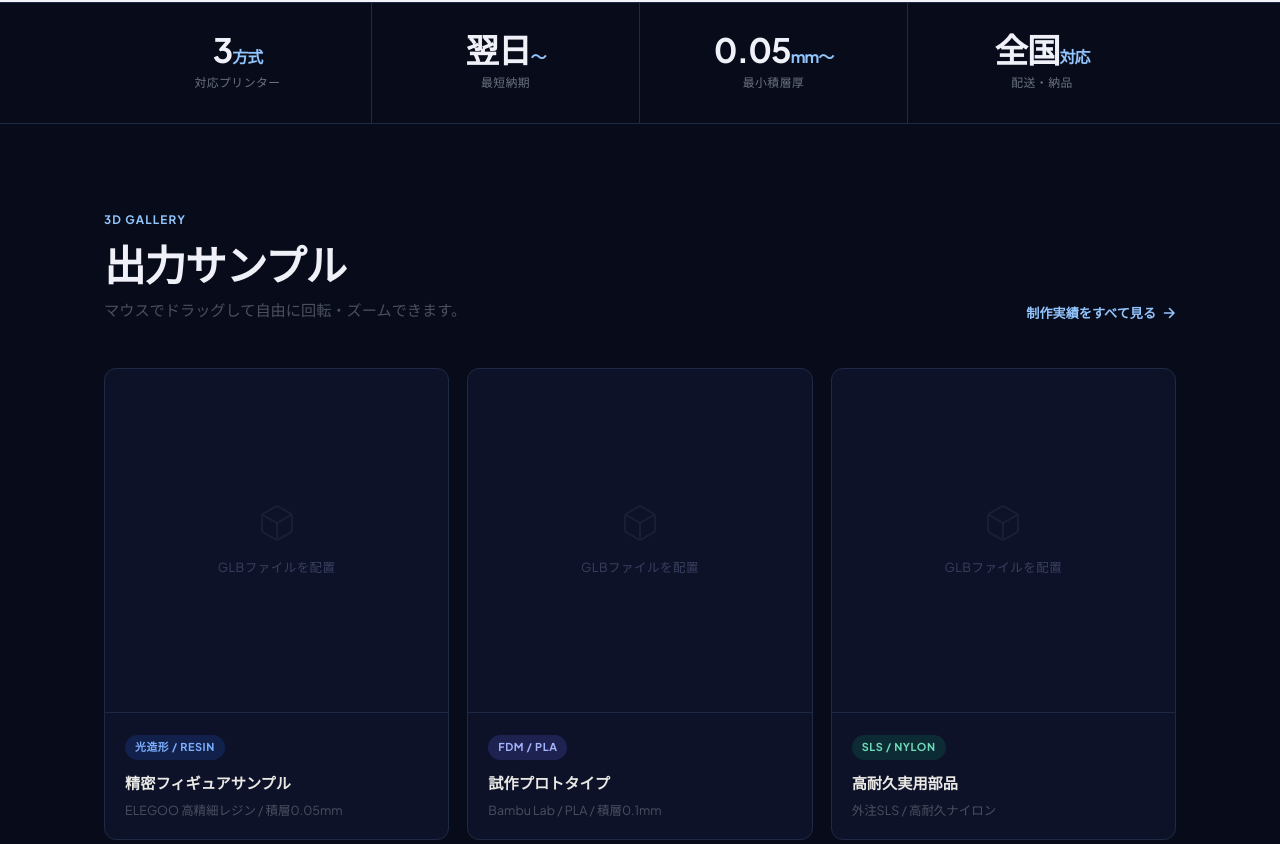
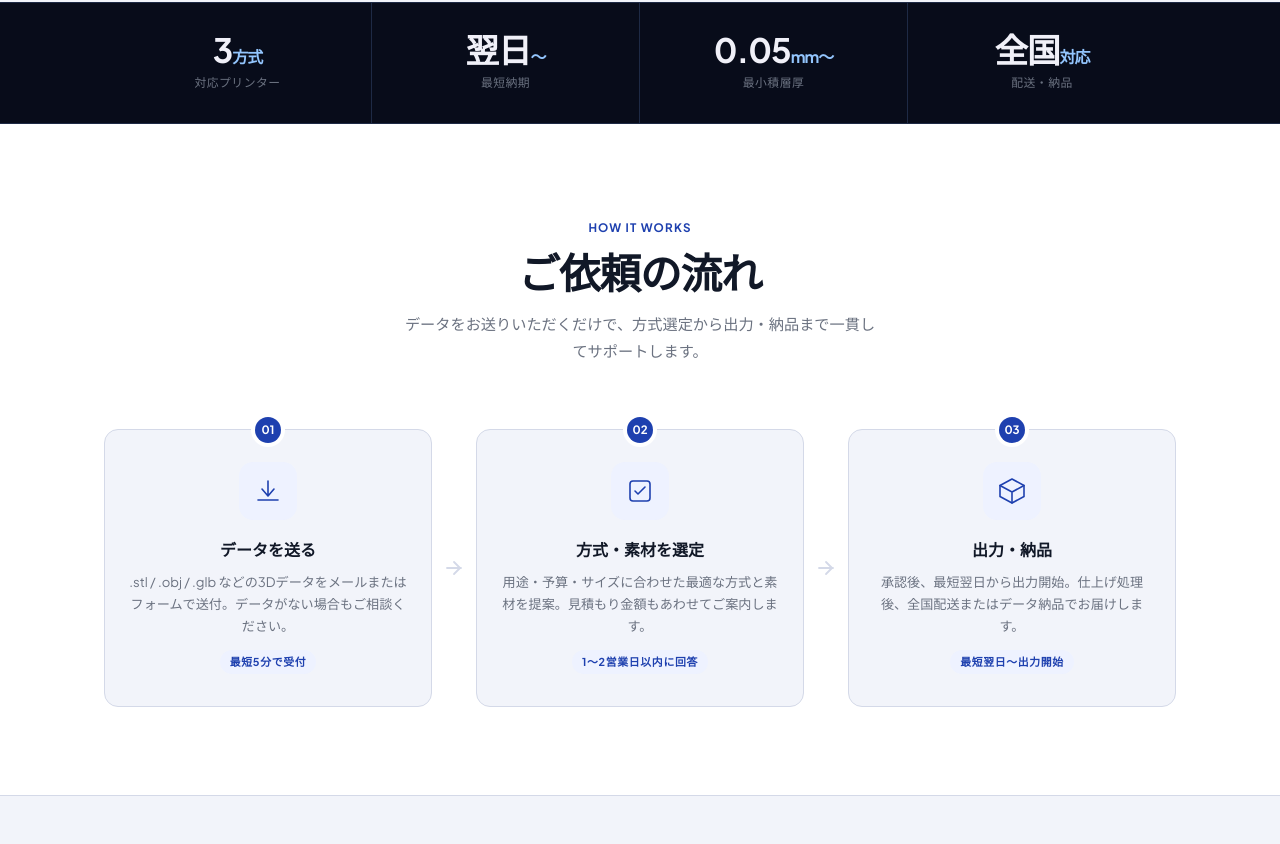
Before and after one commit to CRYSTALIZEKOBE/crystalizekobe, a website: page index.html in a window 1280 px wide. Shown: the part 799-1643 px from the top of the page. Drawn offline with Linux system fonts and the light colour scheme; some packages are replaced by stand-ins of ours; a script that the page names is missing.

Commit message:
Update index.html

```diff
--- a/index.html
+++ b/index.html
@@ -418,49 +418,6 @@ footer{background:var(--dark);padding:0;color:#9CA3AF}
   </div>
 </div>
 
-<!-- ══════════ GALLERY ══════════ -->
-<section class="gallery" id="gallery">
-  <div class="container">
-    <div class="gallery-hd">
-      <div>
-        <span class="label">3D Gallery</span>
-        <h2 class="section-head">出力サンプル</h2>
-        <p class="section-sub">マウスでドラッグして自由に回転・ズームできます。</p>
-      </div>
-      <a href="portfolio.html" style="display:inline-flex;align-items:center;gap:6px;font-size:.82rem;font-weight:600;color:#93C5FD;transition:opacity .15s" onmouseover="this.style.opacity='.7'" onmouseout="this.style.opacity='1'">
-        制作実績をすべて見る
-        <svg width="14" height="14" viewBox="0 0 14 14" fill="none"><path d="M2.5 7h9M7.5 2.5l4.5 4.5-4.5 4.5" stroke="currentColor" stroke-width="1.6" stroke-linecap="round" stroke-linejoin="round"/></svg>
-      </a>
-    </div>
-    <div class="gallery-grid">
-      <div class="mv-card">
-        <div class="mv-wrap">
-          <model-viewer class="gallery-mv" src="models/figure-sample.glb" alt="光造形サンプル" camera-controls touch-action="pan-y" auto-rotate auto-rotate-delay="1500" rotation-per-second="30deg" shadow-intensity="0.8" environment-image="neutral" loading="lazy" ar>
-            <div slot="poster" class="mv-poster"><svg width="40" height="40" viewBox="0 0 24 24" fill="none" stroke="currentColor" stroke-width="1.2"><path d="M21 16V8a2 2 0 00-1-1.73l-7-4a2 2 0 00-2 0l-7 4A2 2 0 003 8v8a2 2 0 001 1.73l7 4a2 2 0 002 0l7-4A2 2 0 0021 16z"/><path d="M3.27 6.96L12 12.01l8.73-5.05M12 22.08V12"/></svg><span>GLBファイルを配置</span></div>
-          </model-viewer>
-        </div>
-        <div class="mv-info"><span class="mv-tag tag-resin">光造形 / Resin</span><h3>精密フィギュアサンプル</h3><p>ELEGOO 高精細レジン / 積層0.05mm</p></div>
-      </div>
-      <div class="mv-card">
-        <div class="mv-wrap">
-          <model-viewer class="gallery-mv" src="models/prototype-part.glb" alt="FDMサンプル" camera-controls touch-action="pan-y" auto-rotate auto-rotate-delay="1500" rotation-per-second="30deg" shadow-intensity="0.8" environment-image="neutral" loading="lazy" ar>
-            <div slot="poster" class="mv-poster"><svg width="40" height="40" viewBox="0 0 24 24" fill="none" stroke="currentColor" stroke-width="1.2"><path d="M21 16V8a2 2 0 00-1-1.73l-7-4a2 2 0 00-2 0l-7 4A2 2 0 003 8v8a2 2 0 001 1.73l7 4a2 2 0 002 0l7-4A2 2 0 0021 16z"/><path d="M3.27 6.96L12 12.01l8.73-5.05M12 22.08V12"/></svg><span>GLBファイルを配置</span></div>
-          </model-viewer>
-        </div>
-        <div class="mv-info"><span class="mv-tag tag-fdm">FDM / PLA</span><h3>試作プロトタイプ</h3><p>Bambu Lab / PLA / 積層0.1mm</p></div>
-      </div>
-      <div class="mv-card">
-        <div class="mv-wrap">
-          <model-viewer class="gallery-mv" src="models/durable-part.glb" alt="SLSサンプル" camera-controls touch-action="pan-y" auto-rotate auto-rotate-delay="1500" rotation-per-second="30deg" shadow-intensity="0.8" environment-image="neutral" loading="lazy" ar>
-            <div slot="poster" class="mv-poster"><svg width="40" height="40" viewBox="0 0 24 24" fill="none" stroke="currentColor" stroke-width="1.2"><path d="M21 16V8a2 2 0 00-1-1.73l-7-4a2 2 0 00-2 0l-7 4A2 2 0 003 8v8a2 2 0 001 1.73l7 4a2 2 0 002 0l7-4A2 2 0 0021 16z"/><path d="M3.27 6.96L12 12.01l8.73-5.05M12 22.08V12"/></svg><span>GLBファイルを配置</span></div>
-          </model-viewer>
-        </div>
-        <div class="mv-info"><span class="mv-tag tag-sls">SLS / Nylon</span><h3>高耐久実用部品</h3><p>外注SLS / 高耐久ナイロン</p></div>
-      </div>
-    </div>
-  </div>
-</section>
-
 <!-- ══════════ PROCESS ══════════ -->
 <section class="process">
   <div class="container">
```
